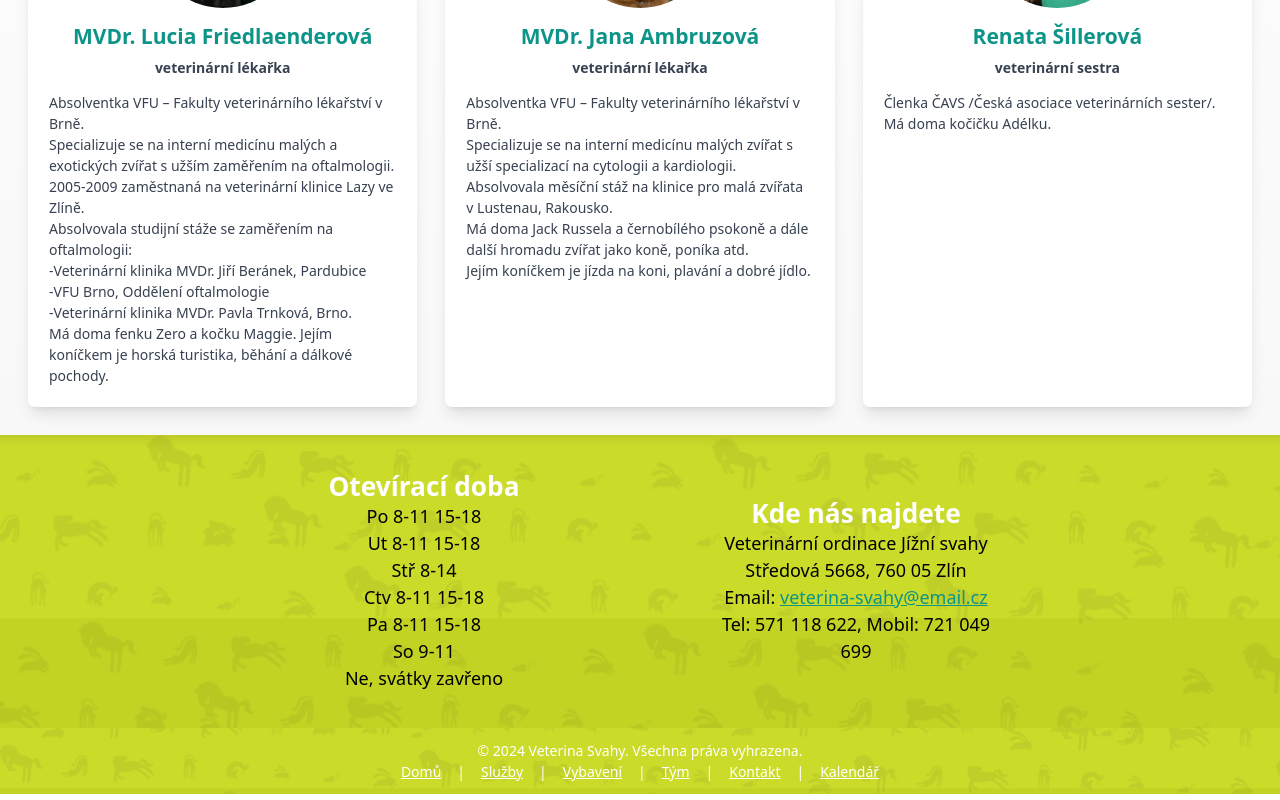
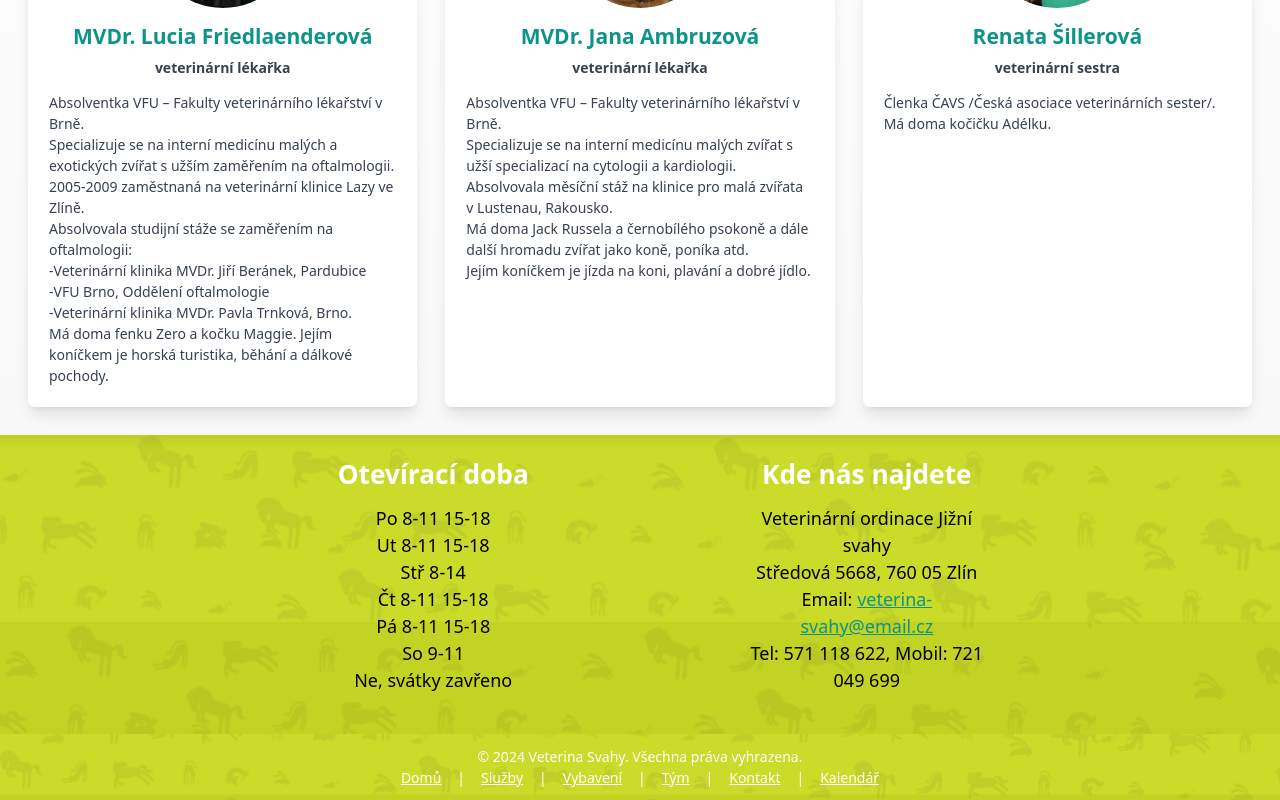
Before and after one commit to ajtyrunner/veterinarni-ordinace, a Next.js app: page /team in a window 1280 px wide. Shown: the part 448-1248 px from the top of the page. Built offline with nearby package versions, Linux system fonts and the light colour scheme.

Commit message:
Opening Hours layoyt fix

```diff
--- a/src/app/globals.css
+++ b/src/app/globals.css
@@ -47,7 +47,7 @@ a:hover {
   flex-direction: column;
   align-items: center;
   justify-content: space-between;
-  padding: 12px; /* Zmenšení paddingu */
+  padding: 12px;
 }
 
 @media (min-width: 768px) {
@@ -59,12 +59,12 @@ a:hover {
 .logo-title {
   display: flex;
   align-items: center;
-  gap: 12px; /* Zmenšení mezery */
+  gap: 12px;
 }
 
 .logo-title img {
   cursor: pointer;
-  width: 48px; /* Zmenšení loga */
+  width: 48px;
   height: 48px;
 }
 
@@ -102,9 +102,9 @@ a:hover {
 }
 
 .nav-link {
-  font-size: 16px; /* Zmenšení velikosti písma odkazu */
+  font-size: 16px;
   color: white;
-  padding: 6px 12px; /* Zmenšení paddingu */
+  padding: 6px 12px;
   transition: color 0.3s, border-bottom-color 0.3s;
   border-bottom: 2px solid transparent;
 }
@@ -136,7 +136,7 @@ a:hover {
 
 .home-text {
   text-align: left;
-  font-size: 16px; /* Zmenšení velikosti písma */
+  font-size: 16px;
   color: #4a5568;
   margin-bottom: 12px;
   width: 100%;
@@ -154,13 +154,13 @@ a:hover {
   background: linear-gradient(to right, rgba(245, 245, 245, 0.7) 5%, transparent 40%), url('/images/dogs.jpg') center/cover no-repeat;
   display: flex;
   align-items: flex-start;
-  height: 300px; /* Zmenšení výšky obrázku */
+  height: 300px;
 }
 
 @media (min-width: 768px) {
   .home-image {
     width: 50%;
-    height: 600px; /* Zmenšení výšky obrázku */
+    height: 600px;
   }
 }
 
@@ -193,7 +193,7 @@ a:hover {
 .equipment-container {
   max-width: 100%;
   margin: 0 auto;
-  padding: 24px; /* Zmenšení paddingu */
+  padding: 24px;
 }
 
 .equipment-item {
@@ -202,20 +202,20 @@ a:hover {
   align-items: center;
   text-align: center;
   background-color: white;
-  padding: 18px; /* Zmenšení paddingu */
+  padding: 18px;
   border-radius: 12px;
   box-shadow: 0 4px 8px rgba(0, 0, 0, 0.1);
 }
 
 .equipment-item h2 {
-  font-size: 20px; /* Zmenšení velikosti nadpisu */
+  font-size: 20px;
   color: #38b2ac;
   margin-top: 12px;
   font-weight: 600;
 }
 
 .equipment-item p {
-  font-size: 16px; /* Zmenšení velikosti textu */
+  font-size: 16px;
   color: #4a5568;
   margin-top: 12px;
 }
@@ -231,12 +231,12 @@ a:hover {
   background-color: white;
   box-shadow: 0 4px 8px rgba(0, 0, 0, 0.1);
   border-radius: 12px;
-  padding: 18px; /* Zmenšení paddingu */
+  padding: 18px;
   text-align: center;
 }
 
 .team-member-name {
-  font-size: 20px; /* Zmenšení velikosti nadpisu */
+  font-size: 20px;
   color: #38b2ac;
   margin-top: 12px;
   font-weight: 600;
@@ -257,26 +257,26 @@ a:hover {
 
 /* Styly pro stránku kontaktu (Contact) */
 .contact-page {
-  padding: 12px; /* Zmenšení paddingu */
+  padding: 12px;
 }
 
 .contact-info {
-  font-size: 16px; /* Zmenšení velikosti textu */
+  font-size: 16px;
   color: #4a5568;
 }
 
 .contact-header {
-  font-size: 30px; /* Zmenšení velikosti nadpisu */
+  font-size: 30px;
   font-weight: bold;
   text-align: center;
   color: #333333;
-  margin-bottom: 24px; /* Zmenšení mezery */
+  margin-bottom: 24px;
 }
 
 .contact-image-container {
   position: relative;
   width: 100%;
-  padding-bottom: 75%; /* Poměr stran 4:3 */
+  padding-bottom: 75%;
 }
 
 .contact-image {
@@ -292,7 +292,7 @@ a:hover {
 .footer-container {
   color: white;
   text-align: center;
-  padding: 12px; /* Zmenšení paddingu */
+  padding: 12px;
   background: url('/footer.png') no-repeat center center;
   background-size: cover;
 }
@@ -300,7 +300,7 @@ a:hover {
 .footer-link {
   margin: 0 8px;
   text-decoration: underline;
-  color: white; /* Nastavení bílé barvy pro odkazy ve Footeru */
+  color: white;
 }
 
 .footer-separator {
@@ -317,26 +317,26 @@ a:hover {
 
 @media (max-width: 768px) {
   .footer-container {
-    padding: 8px; /* Zmenšení paddingu na mobilních zařízeních */
+    padding: 8px;
   }
 
   .footer-text {
-    font-size: 12px; /* Zmenšení textu ve Footeru na mobilních zařízeních */
+    font-size: 12px;
   }
 
   .footer-link {
-    font-size: 12px; /* Zmenšení velikosti odkazů na mobilních zařízeních */
+    font-size: 12px;
   }
 
   .footer-separator {
-    display: none; /* Skrytí oddělovačů na menších obrazovkách */
+    display: none;
   }
 }
 
 /* Styly pro kontejner s otevírací dobou (Opening Hours) */
 .opening-hours-container {
   color: white;
-  padding: 24px; /* Zmenšení paddingu */
+  padding: 24px;
   display: flex;
   flex-direction: column;
   align-items: center;
@@ -350,22 +350,22 @@ a:hover {
   .opening-hours-container {
     flex-direction: row;
     justify-content: center;
+    align-items: center;
+  }
+
+  .opening-hours-section {
+    margin: 0 20px; /* Rovnoměrné rozložení mezer mezi sekcemi */
   }
 }
 
 .opening-hours-section {
-  flex: 1;
-  margin: 12px;
   max-width: 300px;
+  margin-bottom: 16px;
 }
 
 .opening-hours-section p {
   color: black;
-  font-size: 18px; /* Zmenšení velikosti textu */
-}
-
-.opening-hours-container .opening-hours-section:not(:last-child) {
-  margin-right: 120px; /* Zmenšení mezery */
+  font-size: 18px;
 }
 
 /* Utility třídy */
--- a/src/components/OpeningHours.tsx
+++ b/src/components/OpeningHours.tsx
@@ -2,23 +2,25 @@ import React from 'react';
 
 const OpeningHours = () => {
   return (
-    <div className="opening-hours-container">
-      <div className="opening-hours-section">
-        <h2 className="text-3xl font-bold">Otevírací doba</h2>
+    <div className="opening-hours-container bg-gray-100 py-8">
+      <div className="max-w-4xl mx-auto flex flex-col md:flex-row justify-between items-stretch text-center space-y-4 md:space-y-0 md:space-x-48">
+        <div className="opening-hours-section flex-1 h-full">
+          <h2 className="text-3xl font-bold mb-4">Otevírací doba</h2>
           <p>Po 8-11  15-18</p>
-        <p>Ut 8-11   15-18</p>
+          <p>Ut 8-11  15-18</p>
           <p>Stř 8-14</p>
-        <p>Ctv 8-11 15-18</p>
-        <p>Pa 8-11  15-18</p>
+          <p>Čt 8-11  15-18</p>
+          <p>Pá 8-11  15-18</p>
           <p>So 9-11</p>
           <p>Ne, svátky zavřeno</p>
         </div>
-      <div className="opening-hours-section">
-        <h2 className="text-3xl font-bold">Kde nás najdete</h2>
-        <p>Veterinární ordinace Jížní svahy</p>
+        <div className="opening-hours-section flex-1 h-full">
+          <h2 className="text-3xl font-bold mb-4">Kde nás najdete</h2>
+          <p>Veterinární ordinace Jižní svahy</p>
           <p>Středová 5668, 760 05 Zlín</p>
           <p>Email: <a href="mailto:veterina-svahy@email.cz" className="text-teal-600">veterina-svahy@email.cz</a></p>
           <p>Tel: 571 118 622, Mobil: 721 049 699</p>
+        </div>
       </div>
     </div>
   );
```
Lines whose indentation alone changed are shown as unchanged.
